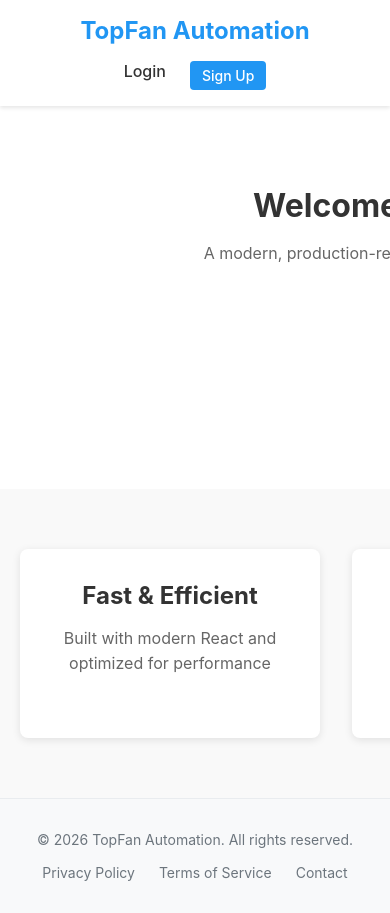
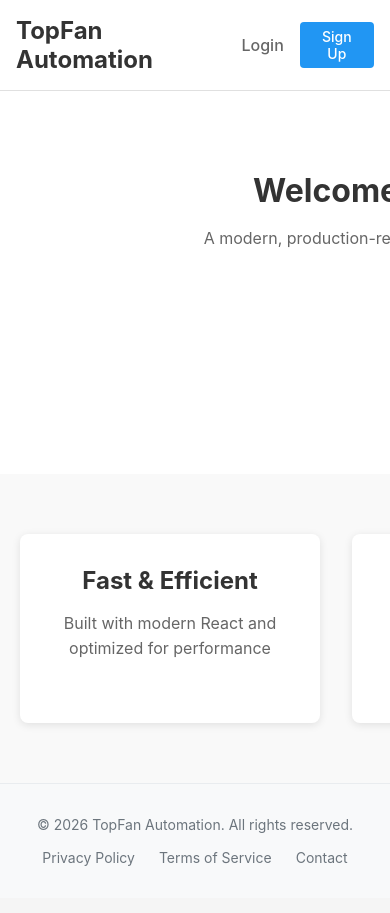
Before and after one commit to tusharsharma1028/TopFan-Automation, a React (Create React App) app: page / in a window 390 px wide. Shown: the top 913 px of the page. Built offline with nearby package versions, Linux system fonts and the light colour scheme.

Commit message:
feat: add src/components/layout/Header/Header.module.css

```diff
--- a/src/components/layout/Header/Header.module.css
+++ b/src/components/layout/Header/Header.module.css
@@ -1,51 +1,52 @@
 .header {
+  padding: 1rem 2rem;
   background-color: #ffffff;
-  box-shadow: 0 2px 4px rgba(0, 0, 0, 0.1);
-  position: sticky;
-  top: 0;
-  z-index: 100;
+  border-bottom: 1px solid #e0e0e0;
+  box-shadow: 0 2px 4px rgba(0, 0, 0, 0.05);
 }
 
 .container {
   max-width: 1200px;
   margin: 0 auto;
-  padding: 1rem;
   display: flex;
+  justify-content: space-between;
   align-items: center;
-  justify-content: space-between;
 }
 
 .logo {
   font-size: 1.5rem;
   font-weight: 700;
-  color: #2196f3;
+  color: #333333;
   text-decoration: none;
 }
 
 .nav {
   display: flex;
-  gap: 1.5rem;
+  gap: 2rem;
+  align-items: center;
 }
 
 .navLink {
-  color: #333333;
+  color: #666666;
   text-decoration: none;
   font-weight: 500;
-  transition: color 0.2s ease;
+  transition: color 0.2s;
 }
 
 .navLink:hover {
-  color: #2196f3;
+  color: #007bff;
+}
+
+.navLink.active {
+  color: #007bff;
 }
 
 @media (max-width: 768px) {
-  .container {
-    flex-direction: column;
-    gap: 1rem;
+  .header {
+    padding: 1rem;
   }
 
   .nav {
-    width: 100%;
-    justify-content: center;
+    gap: 1rem;
   }
 }
```
